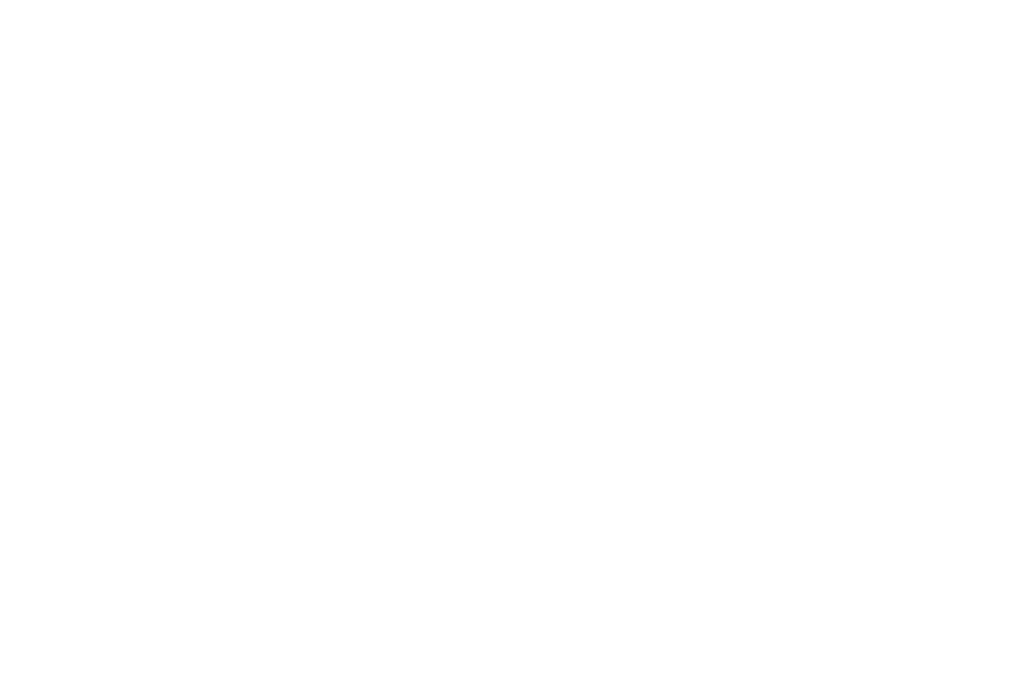
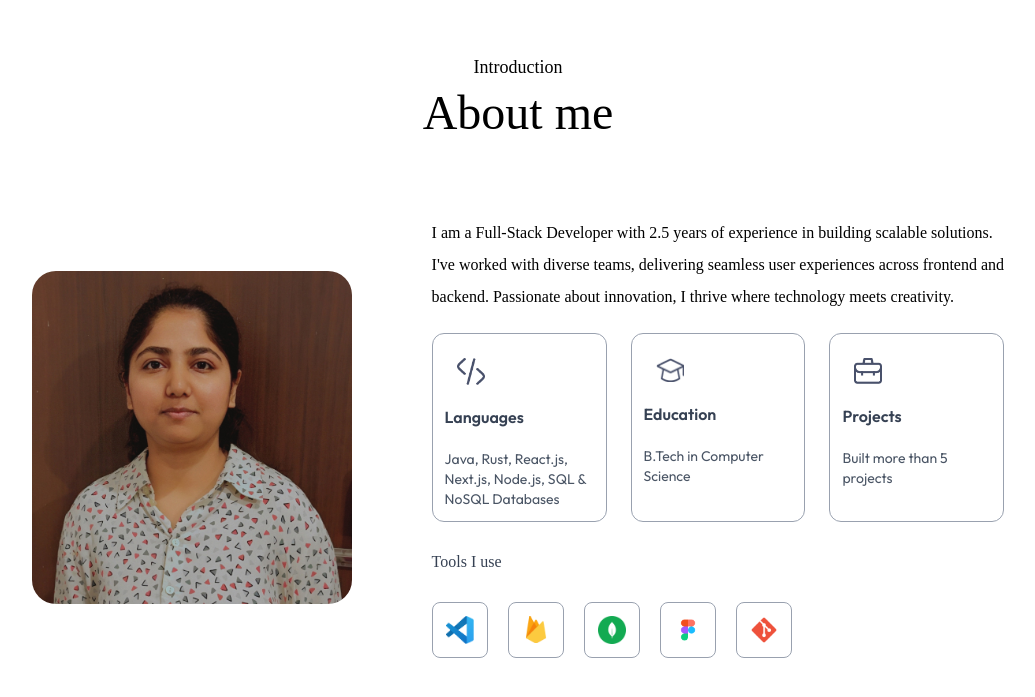
Before and after one commit to oldschoolmoron/Myportfolio, a Next.js app: page / in a window 1280 px wide. Shown: the part 787-1484 px from the top of the page, without its empty margins (122-1157 px from the left). Before the commit the page ends 800 px from the top, so only its background shows below. Built offline with nearby package versions, Linux system fonts and the light colour scheme; a web font is replaced by a local one.

Commit message:
Completed About section with optimized spacing and alignment

```diff
--- /dev/null
+++ b/app/Components/About.jsx
@@ -0,0 +1,40 @@
+import { assets, infoList, toolsData } from '@/assets/assets'
+import Image from 'next/image'
+import React from 'react'
+
+const About = () => {
+  return (
+    <div id='aboutme' className='w-full px-[12%] py-10 scroll-mt-20'>
+      <h4 className='text-center mb-2 text-lg font-ovo'>Introduction</h4>
+      <h2 className='text-center text-5xl font-ovo'>About me</h2>
+      <div className='flex w-full flex-col lg:flex-row items-center gap-10 lg:gap-20 my-10 lg:my-20'>
+
+        <div className='w-64 sm:w-80 rounder-3xl max-w-none'>
+          <Image src={assets.profile_img} alt='profile-img' className='w-full h-full rounded-3xl'  />
+        </div>
+        <div className='flex-1'>
+            <p className='mb-5 max-w-2xl font-ovo'>I am a Full-Stack Developer with 2.5 years of experience in building scalable solutions. I've worked with diverse teams, delivering seamless user experiences across frontend and backend. Passionate about innovation, I thrive where technology meets creativity.</p>
+            <ul className='grid grid-cols-1 sm:grid-cols-3 gap-6 max-w-2xl'>
+              {infoList.map(({icon,iconDark,title, description},index)=>(
+                <li key={index} className='border-[0.5px] border-gray-400 rounded-xl p-3 cursor-pointer hover:bg-lightHover hover:-translate-y-1 duration-500 hover:shadow-black'>
+                  <Image src={icon} alt={title} className='w-7 m-3' />
+                  <h3 className='my-4 font-semibold text-gray-700'>{title}</h3>
+                  <p className='text-gray-600 text-sm'>{description}</p>
+                </li>
+              ))}
+            </ul>
+            <h4 className='my-6 text-gray-700 font-ovo'>Tools I use</h4>
+            <ul className='flex items-center gap-3 sm:gap-5'>
+              {toolsData.map((tool, index)=>(
+                <li key={index} className='flex items-center justify-center w-12 sm:w-14 aspect-square border border-gray-400 rounded-lg cursor-pointer hover:-translate-y-1 duration-500'>
+                  <Image src={tool} alt='Tool' className='w-5 sm:w-7' />
+                </li>
+              ))}
+            </ul>
+        </div>
+      </div>
+    </div>
+  )
+}
+
+export default About
--- a/app/globals.css
+++ b/app/globals.css
@@ -10,6 +10,9 @@
   /* 🖋️ Custom Fonts */
   --font-outfit: "Outfit", sans-serif;
   --font-ovo: "Ovo", serif;
+
+  --shadow-black: 4px 4px 0 #000;
+  --shadow-white: 4px 4px 0 #fff;
 }
 
 /* 🌙 Dark Mode Support */
--- a/app/layout.js
+++ b/app/layout.js
@@ -16,7 +16,7 @@
 
 export default function RootLayout({ children }) {
   return (
-    <html lang="en">
+    <html lang="en" className="scroll-smooth">
       <body
         className={`${outfit.className} ${ovo.className} antialiased leading-8 overflow-x-hidden`}
       >
--- a/app/page.js
+++ b/app/page.js
@@ -3,10 +3,12 @@
 import Image from "next/image";
 import Navbar from "./Components/nav-bar";
 import Header from "./Components/Header";
+import About from "./Components/About";
 
 export default function Home() {
   return <>
   <Navbar />
   <Header />
+  <About />
   </>;
 }
--- a/assets/assets.js
+++ b/assets/assets.js
@@ -107,7 +107,7 @@
 ]
 
 export const infoList = [
-    { icon: assets.code_icon, iconDark: assets.code_icon_dark, title: 'Languages', description: 'HTML, CSS, JavaScript React Js, Next Js' },
+    { icon: assets.code_icon, iconDark: assets.code_icon_dark, title: 'Languages', description: 'Java, Rust, React.js, Next.js, Node.js, SQL & NoSQL Databases' },
     { icon: assets.edu_icon, iconDark: assets.edu_icon_dark, title: 'Education', description: 'B.Tech in Computer Science' },
     { icon: assets.project_icon, iconDark: assets.project_icon_dark, title: 'Projects', description: 'Built more than 5 projects' }
 ];
```
